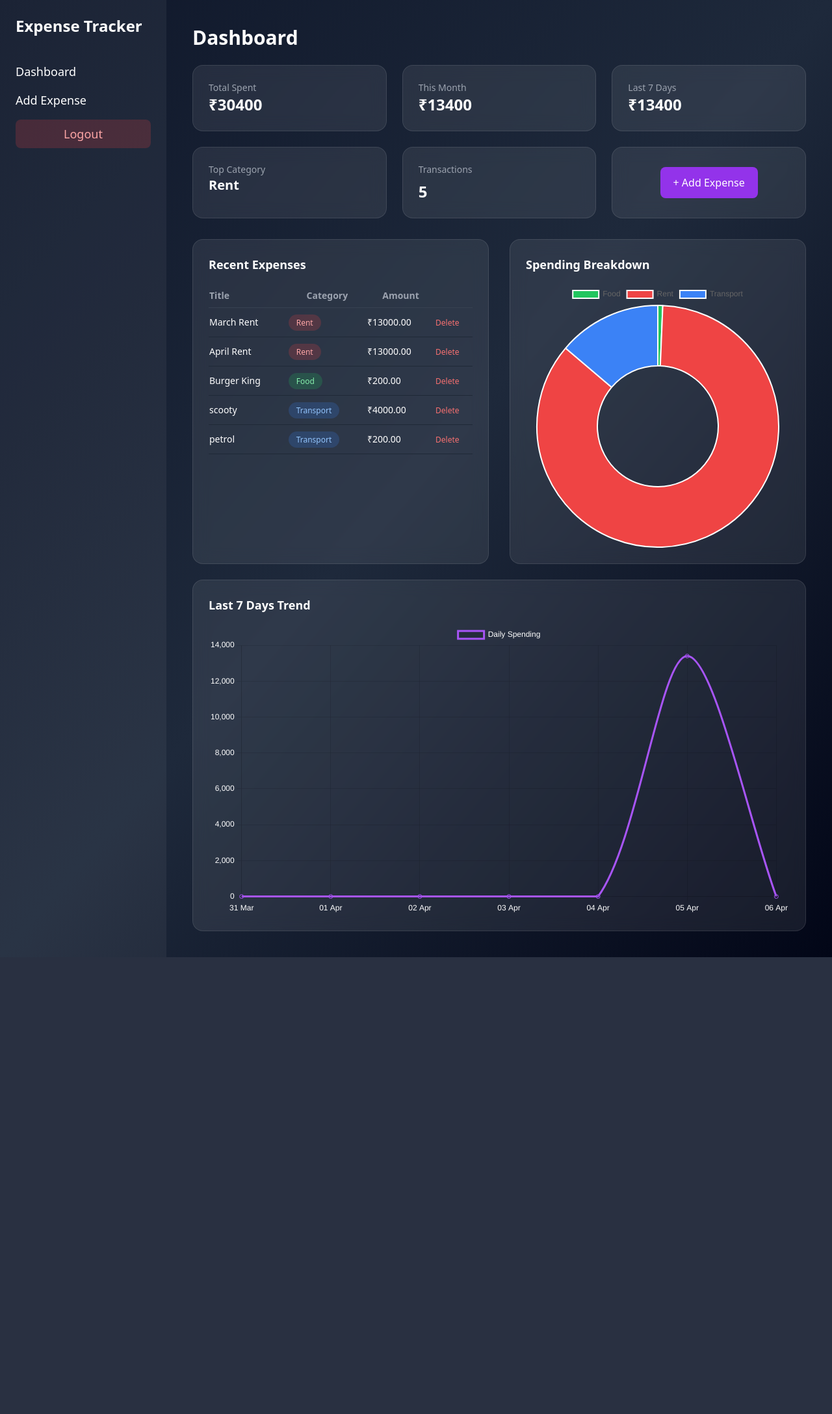
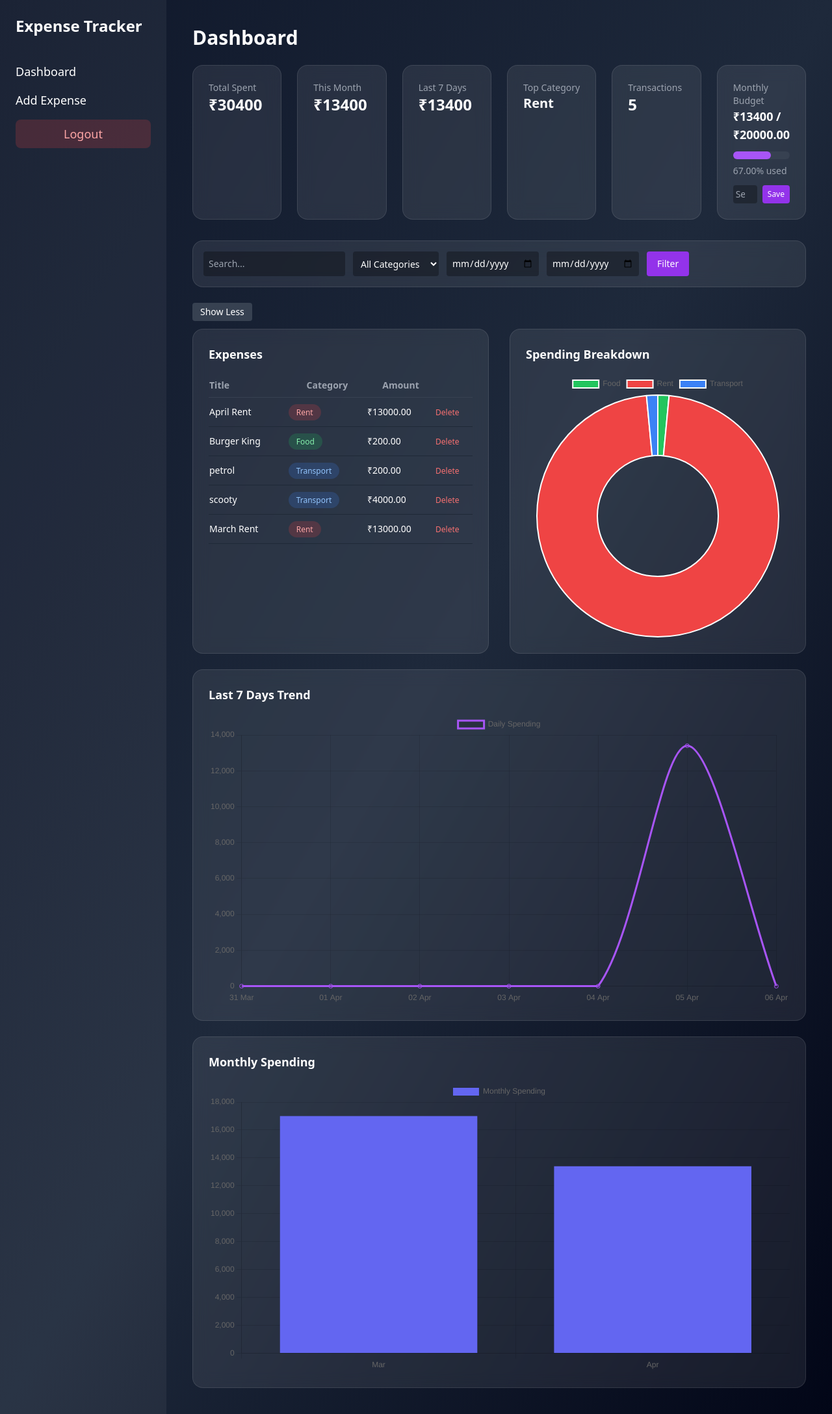
Before and after one commit to Pranav-Kumar14/ExpenseTracker, a Django app: a page that uses templates/dashboard.html in a window 1280 px wide. Shown: the whole page at 65% size. Before the commit the page ends 1473 px from the top, so only its background shows below. Run offline with Django 5.2, Linux system fonts and the light colour scheme; a user stored in the database is signed in; data comes from the database, SQL or seed files in the repository; both versions use the stored data as it was after the commit; some libraries are stand-ins or nearby versions.

Commit message:
Budget added, filtering added, monthly bar chart added

```diff
--- a/templates/dashboard.html
+++ b/templates/dashboard.html
@@ -3,7 +3,7 @@
 <h2 class="text-3xl font-semibold mb-6">Dashboard</h2>
 
 <!-- Top Cards -->
-<div class="grid md:grid-cols-3 gap-6 mb-8">
+<div class="grid md:grid-cols-3 lg:grid-cols-6 gap-6 mb-8">
   <div class="glass p-6">
     <p class="text-gray-400 text-sm">Total Spent</p>
     <h2 class="text-2xl font-bold">₹{{ total }}</h2>
@@ -26,26 +26,87 @@
 
   <div class="glass p-6">
     <p class="text-gray-400 text-sm">Transactions</p>
-    <h2 class="text-2xl font-bold mt-2">{{ expenses|length }}</h2>
+    <h2 class="text-2xl font-bold">{{ expenses|length }}</h2>
   </div>
 
-  <div class="glass p-6 flex items-center justify-center">
-    <a
-      href="/add/"
-      class="bg-purple-600 hover:bg-purple-700 px-5 py-3 rounded-lg transition"
-    >
-      + Add Expense
-    </a>
+  <!-- 💰 MONTHLY BUDGET -->
+  <div class="glass p-6">
+    <p class="text-gray-400 text-sm">Monthly Budget</p>
+
+    <h2 class="text-lg font-bold">₹{{ monthly_total }} / ₹{{ budget }}</h2>
+
+    <div class="w-full bg-gray-700 rounded-full h-3 mt-3">
+      <div
+        class="bg-purple-500 h-3 rounded-full"
+        style="width: {{ percent_used }}%"
+      ></div>
+    </div>
+
+    <p class="text-sm mt-2 text-gray-400">{{ percent_used }}% used</p>
+
+    <!-- 🔥 SET BUDGET -->
+    <form method="POST" action="/set-budget/" class="mt-3 flex gap-2">
+      {% csrf_token %}
+      <input
+        type="number"
+        name="amount"
+        placeholder="Set budget"
+        class="w-full bg-black/30 text-white p-1 rounded text-sm"
+      />
+      <button class="bg-purple-600 px-2 rounded text-xs">Save</button>
+    </form>
   </div>
 </div>
+
+<!-- 🔍 FILTERS -->
+<div class="glass p-4 mb-6">
+  <form method="GET" class="flex flex-wrap gap-3">
+    <input
+      type="text"
+      name="q"
+      placeholder="Search..."
+      class="bg-black/30 p-2 rounded text-sm"
+    />
+
+    <select name="category" class="bg-black/30 p-2 rounded text-sm">
+      <option value="">All Categories</option>
+      <option>Food</option>
+      <option>Rent</option>
+      <option>Transport</option>
+      <option>Entertainment</option>
+      <option>Utilities</option>
+      <option>Other</option>
+    </select>
+
+    <input type="date" name="start" class="bg-black/30 p-2 rounded text-sm" />
+    <input type="date" name="end" class="bg-black/30 p-2 rounded text-sm" />
+
+    <button class="bg-purple-600 px-4 py-2 rounded text-sm">Filter</button>
+  </form>
+</div>
+
+<!-- Show All Toggle -->
+<!-- Show All FIXED -->
+{% if show_all %}
+<a href="?" class="mb-3 inline-block bg-gray-700 px-3 py-1 rounded text-sm">
+  Show Less
+</a>
+{% else %}
+<a
+  href="?show_all=true"
+  class="mb-3 inline-block bg-gray-700 px-3 py-1 rounded text-sm"
+>
+  Show All
+</a>
+{% endif %}
 
 <!-- Main Grid -->
 <div class="grid lg:grid-cols-2 gap-8">
   <!-- Table -->
-  <div class="glass p-6">
-    <h3 class="mb-4 text-lg font-semibold">Recent Expenses</h3>
+  <div id="tableContainer" class="glass p-6">
+    <h3 class="mb-4 text-lg font-semibold">Expenses</h3>
 
-    <div class="overflow-x-auto">
+    <div class="overflow-x-auto max-h-80 overflow-y-auto">
       <table class="w-full text-sm">
         <thead class="text-gray-400 border-b border-gray-700">
           <tr>
@@ -86,19 +147,27 @@
     </div>
   </div>
 
-  <!-- Chart -->
+  <!-- Doughnut Chart -->
   <div class="glass p-6">
     <h3 class="mb-4 text-lg font-semibold">Spending Breakdown</h3>
     <canvas id="chart"></canvas>
   </div>
 </div>
 
+<!-- Line Chart -->
 <div class="glass p-6 mt-6">
   <h3 class="mb-4 text-lg font-semibold">Last 7 Days Trend</h3>
   <canvas id="lineChart"></canvas>
 </div>
 
+<!-- Bar Chart -->
+<div class="glass p-6 mt-6">
+  <h3 class="mb-4 text-lg font-semibold">Monthly Spending</h3>
+  <canvas id="barChart"></canvas>
+</div>
+
 <script>
+
   /* Doughnut */
   new Chart(document.getElementById('chart'), {
     type: 'doughnut',
@@ -107,18 +176,14 @@
       datasets: [{
         data: {{ data|safe }},
         backgroundColor: [
-                    '#22c55e',
-                    '#ef4444',
-                    '#3b82f6',
-                    '#a855f7',
-                    '#f59e0b',
-                    '#6b7280'
+          '#22c55e','#ef4444','#3b82f6',
+          '#a855f7','#f59e0b','#6b7280'
         ]
       }]
     }
   });
 
-    /* Line Chart */
+  /* Line */
   new Chart(document.getElementById('lineChart'), {
     type: 'line',
     data: {
@@ -129,15 +194,19 @@
         borderColor: '#a855f7',
         tension: 0.3
       }]
-        },
-        options: {
-            plugins: {
-                legend: { labels: { color: "white" } }
-            },
-            scales: {
-                x: { ticks: { color: "white" } },
-                y: { ticks: { color: "white" } }
     }
+  });
+
+  /* Bar */
+  new Chart(document.getElementById('barChart'), {
+    type: 'bar',
+    data: {
+      labels: {{ months|safe }},
+      datasets: [{
+        label: 'Monthly Spending',
+        data: {{ monthly_totals|safe }},
+        backgroundColor: '#6366f1'
+      }]
     }
   });
 </script>
--- a/tracker/models.py
+++ b/tracker/models.py
@@ -17,3 +17,15 @@ class Expense(models.Model):
     date = models.DateField()
     def __str__(self):
         return self.title
+
+class Budget(models.Model):
+    user = models.ForeignKey(User, on_delete=models.CASCADE)
+    month = models.IntegerField()
+    year = models.IntegerField()
+    amount = models.DecimalField(max_digits=10, decimal_places=2, default=0)
+
+    class Meta:
+        unique_together = ('user', 'month', 'year')
+
+    def __str__(self):
+        return f"{self.user.username} - {self.month}/{self.year}"
--- a/tracker/urls.py
+++ b/tracker/urls.py
@@ -6,4 +6,5 @@ urlpatterns = [
     path('add/', views.add_expense, name='add_expense'),
     path('delete/<int:id>/', views.delete_expense, name='delete_expense'),
     path('signup/', views.signup, name='signup'),
+    path('set-budget/', views.set_budget, name='set_budget'),
 ]
--- a/tracker/views.py
+++ b/tracker/views.py
@@ -1,41 +1,105 @@
 from django.shortcuts import render, redirect
 from django.contrib.auth.decorators import login_required
-from .models import Expense
-from .forms import ExpenseForm
-from django.contrib.auth import login
 from django.contrib import messages
 from django.db.models import Sum
-from .forms import SignupForm
-from .models import Expense
-from django.db.models import Sum
 from datetime import datetime, timedelta
+from collections import defaultdict
+
+from .models import Expense, Budget
+from .forms import ExpenseForm, SignupForm
+
 
 @login_required
 def dashboard(request):
     expenses = Expense.objects.filter(user=request.user)
-    total = expenses.aggregate(Sum('amount'))['amount__sum'] or 0
-    # Monthly total
+
+    # ================= FILTERS =================
+    query = request.GET.get('q')
+    category = request.GET.get('category')
+    start_date = request.GET.get('start')
+    end_date = request.GET.get('end')
+
+    if query:
+        expenses = expenses.filter(title__icontains=query)
+
+    if category:
+        expenses = expenses.filter(category=category)
+
+    if start_date and end_date:
+        expenses = expenses.filter(date__range=[start_date, end_date])
+
+    # ================= SHOW ALL FIX =================
+    show_all = request.GET.get('show_all')
+
+    if show_all:
+        expenses = expenses.order_by('-date')
+    else:
+        expenses = expenses.order_by('-date')[:5]
+
+    # ================= BASIC STATS =================
+    total = Expense.objects.filter(user=request.user).aggregate(Sum('amount'))['amount__sum'] or 0
+
     current_month = datetime.now().month
-    monthly_total = expenses.filter(date__month=current_month).aggregate(Sum('amount'))['amount__sum'] or 0
-    # Last 7 days
+    current_year = datetime.now().year
+
+    monthly_expenses = Expense.objects.filter(
+        user=request.user,
+        date__month=current_month,
+        date__year=current_year
+    )
+
+    monthly_total = monthly_expenses.aggregate(Sum('amount'))['amount__sum'] or 0
+
     last_7_days = datetime.now().date() - timedelta(days=7)
-    weekly_total = expenses.filter(date__gte=last_7_days).aggregate(Sum('amount'))['amount__sum'] or 0
-    # Category breakdown
-    category_data = expenses.values('category').annotate(total=Sum('amount'))
+    weekly_total = Expense.objects.filter(
+        user=request.user,
+        date__gte=last_7_days
+    ).aggregate(Sum('amount'))['amount__sum'] or 0
+
+    # ================= CATEGORY =================
+    category_data = monthly_expenses.values('category').annotate(total=Sum('amount'))
+
     labels = [item['category'] for item in category_data]
     data = [float(item['total']) for item in category_data]
-    # Top category
+
     top_category = category_data.order_by('-total').first()
     top_category_name = top_category['category'] if top_category else "None"
-    # Daily trend (last 7 days)
+
+    # ================= DAILY =================
     days = []
     daily_totals = []
+
     for i in range(6, -1, -1):
         day = datetime.now().date() - timedelta(days=i)
-        total_day = expenses.filter(date=day).aggregate(Sum('amount'))['amount__sum'] or 0
+        total_day = Expense.objects.filter(
+            user=request.user,
+            date=day
+        ).aggregate(Sum('amount'))['amount__sum'] or 0
 
         days.append(day.strftime("%d %b"))
         daily_totals.append(float(total_day))
+
+    # ================= MONTHLY BAR =================
+    monthly_data = defaultdict(float)
+
+    for exp in Expense.objects.filter(user=request.user):
+        key = exp.date.strftime("%b")
+        monthly_data[key] += float(exp.amount)
+
+    months = list(monthly_data.keys())
+    monthly_totals = list(monthly_data.values())
+
+    # ================= BUDGET (MONTHLY) =================
+    budget_obj, _ = Budget.objects.get_or_create(
+        user=request.user,
+        month=current_month,
+        year=current_year,
+        defaults={'amount': 0}
+    )
+
+    budget = budget_obj.amount
+    percent_used = (monthly_total / budget * 100) if budget > 0 else 0
+
     return render(request, 'dashboard.html', {
         'expenses': expenses,
         'total': total,
@@ -45,18 +109,27 @@ def dashboard(request):
         'labels': labels,
         'data': data,
         'days': days,
-        'daily_totals': daily_totals
+        'daily_totals': daily_totals,
+        'months': months,
+        'monthly_totals': monthly_totals,
+        'budget': budget,
+        'percent_used': round(percent_used, 2),
+        'show_all': show_all
     })
+
 
 @login_required
 def add_expense(request):
     form = ExpenseForm(request.POST or None)
+
     if form.is_valid():
         expense = form.save(commit=False)
         expense.user = request.user
         expense.save()
         return redirect('dashboard')
+
     return render(request, 'add_expense.html', {'form': form})
+
 
 @login_required
 def delete_expense(request, id):
@@ -64,11 +137,35 @@ def delete_expense(request, id):
     expense.delete()
     return redirect('dashboard')
 
+
 def signup(request):
     form = SignupForm(request.POST or None)
+
     if request.method == "POST":
         if form.is_valid():
             form.save()
             messages.success(request, "Account created successfully. Please login.")
             return redirect('/accounts/login/')
+
     return render(request, 'signup.html', {'form': form})
+
+
+@login_required
+def set_budget(request):
+    if request.method == "POST":
+        amount = request.POST.get("amount")
+
+        current_month = datetime.now().month
+        current_year = datetime.now().year
+
+        budget_obj, _ = Budget.objects.get_or_create(
+            user=request.user,
+            month=current_month,
+            year=current_year,
+            defaults={'amount': 0}
+        )
+
+        budget_obj.amount = amount
+        budget_obj.save()
+
+    return redirect('dashboard')
```
Also changed, not shown: db.sqlite3, tracker/migrations/0002_budget.py (added), tracker/migrations/0003_budget_month_budget_year_alter_budget_amount_and_more.py (added). Lines whose indentation alone changed are shown as unchanged.
